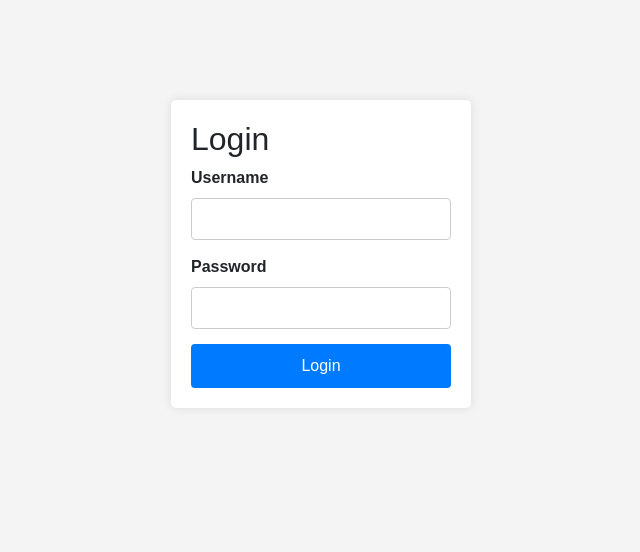
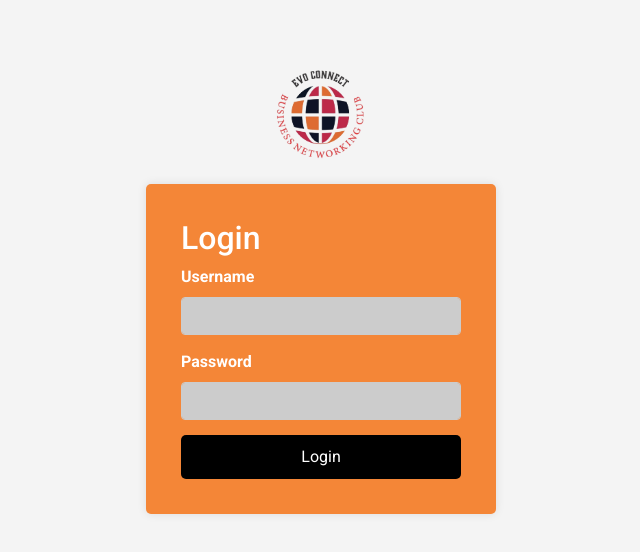
Before and after one commit to Trisharati/GiveAndAsk, a React (Vite) app in the folder frontend/: page / in a window 1280 px wide. Shown: the top 552 px of the page, without its empty margins (319-959 px from the left). Built offline with nearby package versions, Linux system fonts and the light colour scheme.

Commit message:
style chnge

```diff
--- a/frontend/src/components/LoginForm.jsx
+++ b/frontend/src/components/LoginForm.jsx
@@ -84,12 +84,15 @@ const LoginForm = () => {
   };
 
   return (
-    <div class="login-container">
+    <div class="full-width text-center">
+      <img src="img/evo_connect.png" className="logo-img"/>
+    <div class="login-container  text-left">
       <h2>Login</h2>
       <form id="login-form" onSubmit={handleSubmit}>
         <div class="form-group">
           <label for="username">Username</label>
           <input
+            className="form-control"
             type="text"
             id="username"
             name="user_name"
@@ -100,6 +103,7 @@ const LoginForm = () => {
         <div class="form-group">
           <label for="password">Password</label>
           <input
+            className="form-control"
             type="password"
             id="password"
             name="password"
@@ -110,6 +114,7 @@ const LoginForm = () => {
         <button type="submit">Login</button>
       </form>
     </div>
+    </div>
   );
 };
 
--- a/frontend/style.css
+++ b/frontend/style.css
@@ -1,19 +1,40 @@
+  @import url('https://fonts.googleapis.com/css2?family=Roboto:wght@400;500;700&display=swap');
+
 body {
     font-family: Arial, sans-serif;
     background-color: #f4f4f4;
     margin: 0;
     padding: 0;
+    font-family: 'Roboto', sans-serif;
   }
-
+  .full-width{
+    width: 100%;
+    height: 100vh;
+    /* background-color: #f48637; */
+    padding: 5% 0;
+  }
   .login-container {
-    width: 300px;
-    margin: 100px auto;
-    padding: 20px;
-    background-color: #fff;
+    width: 350px;
+    margin: 0 auto;
+    padding: 35px;
+    background-color: #f48637;
+    color: #fff;
     border-radius: 5px;
     box-shadow: 0 0 10px rgba(0, 0, 0, 0.1);
-  }
-
+}
+.login-container .form-control{
+    background-color: #ccc;
+}
+.login-container button{
+  background: #000;
+  color: #fff;
+  border: 0;
+  border-radius: 5px;
+}
+.logo-img{
+  height: 100px;
+  margin-bottom: 20px;
+}
   h2 {
     margin-top: 0;
   }
```
Also changed, not shown: frontend/public/img/evo_connect.png (added).
